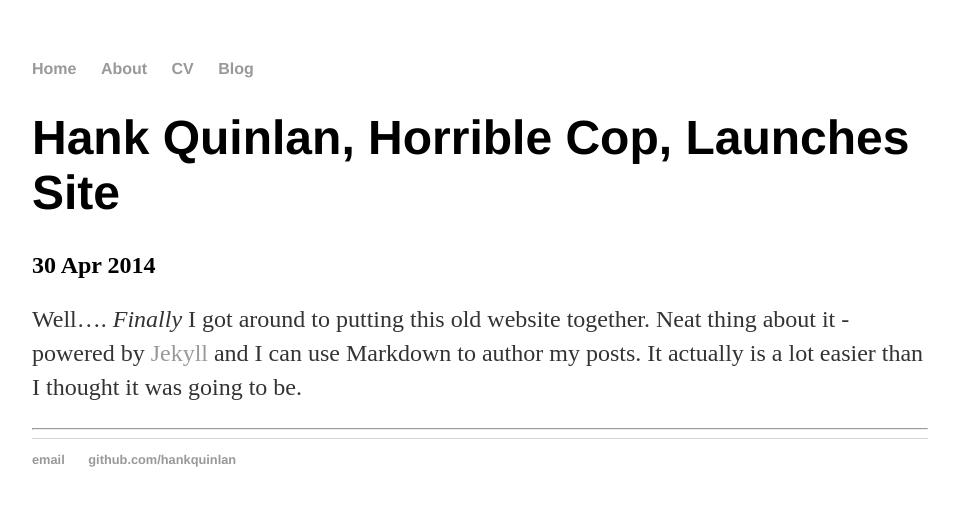
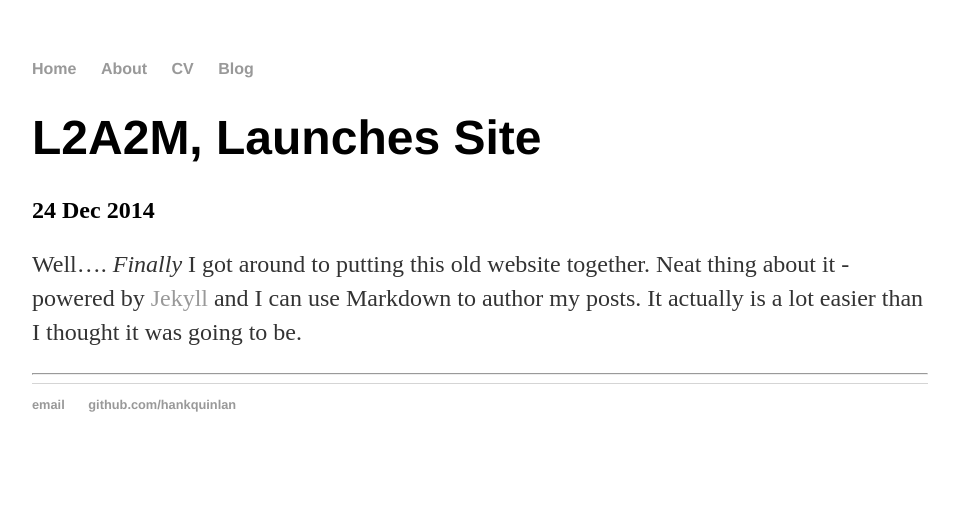
Before and after one commit to L2A2M/l2a2m.github.io, a Jekyll site: the page built from _posts/2014-12-24-L2A2M-site-launched.md, in a window 1280 px wide. Shown: the top 506 px of the page, without its empty margins (160-1119 px from the left). Built offline with Jekyll 4.4.1, drawn with Linux system fonts in a browser that asks for light colours.

Commit message:
Update 2014-12-24-L2A2M-site-launched.md

```diff
--- a/_posts/2014-12-24-L2A2M-site-launched.md
+++ b/_posts/2014-12-24-L2A2M-site-launched.md
@@ -1,7 +1,7 @@
 ---
 layout: post
-title: "Hank Quinlan, Horrible Cop, Launches Site"
-date: 2014-04-30
+title: "L2A2M, Launches Site"
+date: 2014-12-24
 ---
 
 Well.... *Finally* I got around to putting this old website together. Neat thing about it - powered by [Jekyll](http://jekyllrb.com) and I can use Markdown to author my posts. It actually is a lot easier than I thought it was going to be.
```
